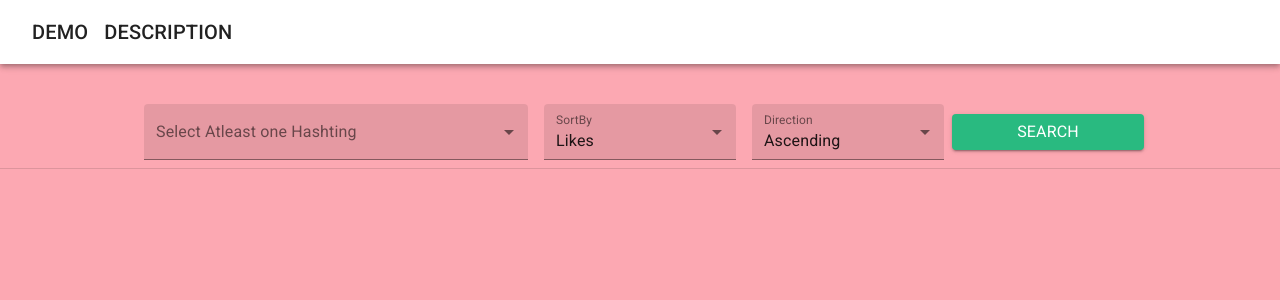
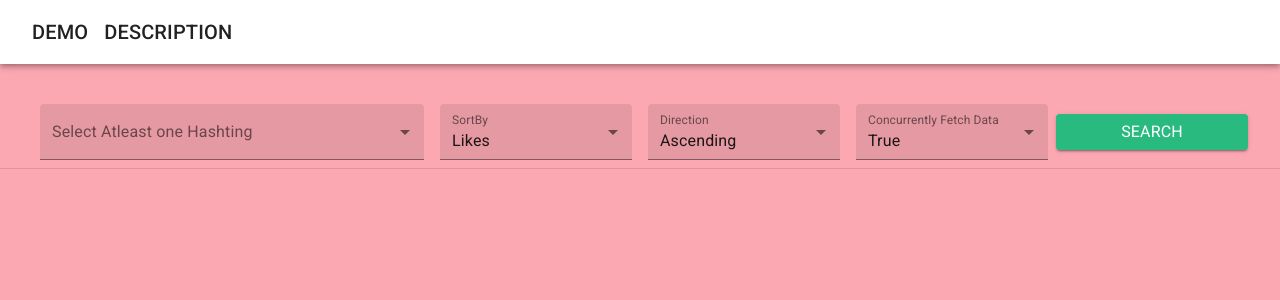
Before and after one commit to kunalgulati/express-api, a Next.js app in the folder client/: page / in a window 1280 px wide. Shown: the top 300 px of the page. Built offline with nearby package versions, Linux system fonts and the light colour scheme.

Commit message:
concurrent fetching optin added to UI

```diff
--- a/client/pages/index.js
+++ b/client/pages/index.js
@@ -66,7 +66,6 @@ const useStyles = makeStyles((theme) => ({
 /** Custom Modules */
 export default function Home() {
   const classes = useStyles();
-  const [cachingData, setCachingData] = React.useState(null);
   const [concurrencyData, setConcurrencyData] = React.useState(null);
   const [fetchData, setFetchData] = React.useState(null);
   const [fetchUrl, setFetchUrl] = React.useState(null);
@@ -86,6 +85,7 @@ export default function Home() {
     const [hashtags, setHashtags] = React.useState('');
     const [sortBy, setSortBy] = React.useState('likes');
     const [direction, setDirection] = React.useState('asc');
+    const [concurrentFetchingData, setConcurrentFetching] = React.useState('true');
     /** Checkbox */
     const [hashtagsState, setHashtagsState] = React.useState({
       tech: false,
@@ -112,13 +112,15 @@ export default function Home() {
     const handleDirectionChange = (event) => {
       setDirection(event.target.value);
     };
+    const handleConcurrentFetchingChange = (event) =>{
+      setConcurrentFetching(event.target.value);
+    }
 
     const handleSearchClick = async () => {
       const tagsArray = [];
       let tagsParam = '';
       setFetchData(null);
       setConcurrencyData(null);
-      setCachingData(null);
       setFetchUrl(null);
 
       /** Set the tags */
@@ -126,12 +128,11 @@ export default function Home() {
       if (tagsArray.length != 0) { tagsParam = tagsArray.toString() }
 
 
-      const url = `https://murmuring-garden-33963.herokuapp.com/api/posts?tags=${tagsParam}&sortBy=${sortBy}&direction=${direction}`
+      const url = `https://murmuring-garden-33963.herokuapp.com/api/posts?tags=${tagsParam}&sortBy=${sortBy}&direction=${direction}&concurrentProcess=${concurrentFetchingData}`
       var ajaxTime= new Date().getTime();
       const data = await fetcher(url, ajaxTime)
 
       /** Set Fecthed Data */
-      setCachingData('cachingData')
       setConcurrencyData("concurrencyDat")
       setFetchData(data)
       setFetchUrl(url);
@@ -216,7 +217,7 @@ export default function Home() {
             <MenuItem value={"reads"}>Reads</MenuItem>
           </Select>
         </FormControl>
-        {/* SortBy Input */}
+        {/* Direction Input */}
         <FormControl variant="filled" className={classes.directionFormControl}>
           <InputLabel id="demo-simple-select-filled-label">Direction</InputLabel>
           <Select
@@ -229,6 +230,20 @@ export default function Home() {
             <MenuItem value={"desc"}>Descending</MenuItem>
           </Select>
         </FormControl>
+        {/* Concurrent Fetching  */}
+        <FormControl variant="filled" className={classes.directionFormControl}>
+          <InputLabel id="demo-simple-select-filled-label">Concurrently Fetch Data</InputLabel>
+          <Select
+            labelId="demo-simple-select-filled-label"
+            id="demo-simple-select-filled"
+            value={concurrentFetchingData}
+            onChange={handleConcurrentFetchingChange}
+          >
+            <MenuItem value={"true"}>True</MenuItem>
+            <MenuItem value={"false"}>False</MenuItem>
+          </Select>
+        </FormControl>
+
         <Button variant="contained" className={classes.searchButton} onClick={handleSearchClick}>
           <Typography>Search</Typography></Button>
       </>
@@ -245,7 +260,7 @@ export default function Home() {
         <DemoBar />
       </Grid>
       <StatsBar
-        concurrentFetchingArgs={cachingData}
+        concurrentFetchingArgs={"cachingData"}
         url={fetchUrl}
       />
       <Divider/>
```
